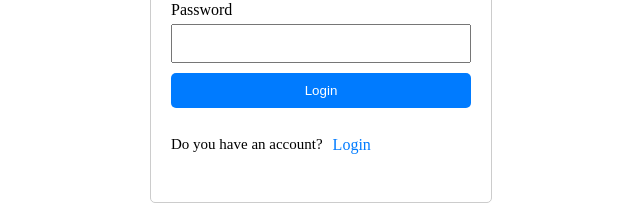
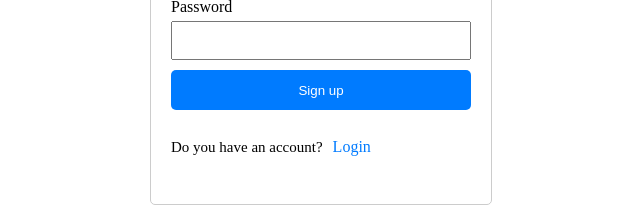
Before and after one commit to arabboyev01/task4, a Next.js app: page /sign-up in a window 1280 px wide. Shown: the part 461-668 px from the top of the page, without its empty margins (319-959 px from the left). Built offline with nearby package versions, Linux system fonts and the light colour scheme.

Commit message:
Login and sign up pages

```diff
--- a/src/components/Loaders/ButtonLoader.tsx
+++ b/src/components/Loaders/ButtonLoader.tsx
@@ -2,8 +2,8 @@ import { Oval } from 'react-loader-spinner'
 
 const ButtonLoader = () => (
     <Oval
-        height={80}
-        width={80}
+        height={20}
+        width={20}
         color="#4fa94d"
         wrapperStyle={{}}
         wrapperClass=""
--- a/src/components/Users/Login/DumbLogin.tsx
+++ b/src/components/Users/Login/DumbLogin.tsx
@@ -29,11 +29,10 @@ const DumbLogin: React.FC<LoginFormData> = ({handleSubmit, handleSwitch, loading
                         {({input}) => <Input {...input} type="password" id="password"/>}
                     </Field>
 
-                    <Button type="submit">Login</Button>
+                    <Button type="submit">{loading ? <ButtonLoader/> : 'Login'}</Button>
                     <SwitchPage>
                         <Text>Don&apos;t have an account?</Text>
-                        <PrimaryLink onClick={handleSwitch}>
-                            {loading ? <ButtonLoader/> : 'Sign up'}</PrimaryLink>
+                        <PrimaryLink onClick={handleSwitch}>Sign up</PrimaryLink>
                     </SwitchPage>
                 </LoginForm>
             )}
--- a/src/components/Users/Login/style.login.ts
+++ b/src/components/Users/Login/style.login.ts
@@ -36,6 +36,11 @@ export const Button = styled.button`
   border: none;
   border-radius: 5px;
   cursor: pointer;
+  display: flex;
+  flex-direction: column;
+  align-items: center;
+  justify-content: center;
+  height: 40px;
 `;
 export const SwitchPage = styled.div`
   margin: 12px 0;
--- a/src/components/Users/SignUp/DumbSignUp.tsx
+++ b/src/components/Users/SignUp/DumbSignUp.tsx
@@ -11,8 +11,9 @@ import {
 import { Field, Form } from 'react-final-form'
 import React from 'react'
 import { SignUpFormData } from '@/types'
+import ButtonLoader from '@/components/Loaders/ButtonLoader'
 
-const DumbSignUp: React.FC<SignUpFormData> = ({handleSubmit, handleSwitch}) => (
+const DumbSignUp: React.FC<SignUpFormData> = ({handleSubmit, handleSwitch, loading}) => (
      <StyleLogin>
         <MainTitle>Sign Up</MainTitle>
         <Form
@@ -37,7 +38,7 @@ const DumbSignUp: React.FC<SignUpFormData> = ({handleSubmit, handleSwitch}) => (
                         {({input}) => <Input {...input} type="password" id="password"/>}
                     </Field>
 
-                    <Button type="submit">Login</Button>
+                    <Button type="submit">{loading ? <ButtonLoader /> : "Sign up"}</Button>
                     <SwitchPage>
                         <Text>Do you have an account?</Text>
                         <PrimaryLink onClick={handleSwitch}>Login</PrimaryLink>
--- a/src/components/Users/SignUp/index.tsx
+++ b/src/components/Users/SignUp/index.tsx
@@ -2,20 +2,24 @@ import DumbSignUp from '@/components/Users/SignUp/DumbSignUp'
 import { SignUpFormData } from '@/types'
 import { useRouter } from 'next/router'
 import { api } from '@/config'
+import { useState } from "react"
 
 const SignUp = () => {
 
     const router = useRouter()
+    const [loading, setLoading] = useState(false)
     const handleSignUp = (values: SignUpFormData) => {
+        setLoading(true)
         api.SignUp("api/sign-up", values).then(data => {
             api.SetToken(data.token)
             router.push("/")
+            setLoading(false)
         })
-            .catch(err => console.log(err))
+            .catch(err => console.log(err)).finally(() => setLoading(false))
     }
      const handleSwitch = () => router.push("/login")
 
-    return <DumbSignUp handleSubmit={handleSignUp} handleSwitch={handleSwitch}/>
+    return <DumbSignUp handleSubmit={handleSignUp} handleSwitch={handleSwitch} loading={loading}/>
 }
 
 export default SignUp
```
